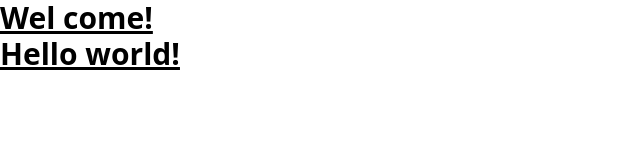
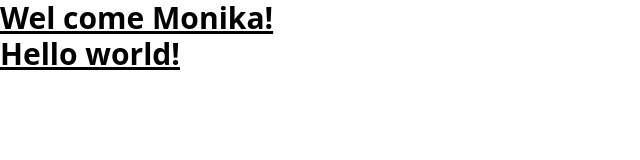
Before and after one commit to KinjalHirapara/monika-portfolio, a website built with Vite: page index.html in a window 1280 px wide. Shown: the whole page, without its empty margins (0-640 px from the left). Built offline with nearby package versions, Linux system fonts and the light colour scheme.

Commit message:
update index file.

```diff
--- a/index.html
+++ b/index.html
@@ -7,7 +7,7 @@
     <title>Vite + TS</title>
   </head>
   <body>
-    <h1 class="text-3xl font-bold underline">Wel come!</h1>
+    <h1 class="text-3xl font-bold underline">Wel come Monika!</h1>
     <h1 class="text-3xl font-bold underline">Hello world!</h1>
     <script type="module" src="/src/main.ts"></script>
   </body>
```
